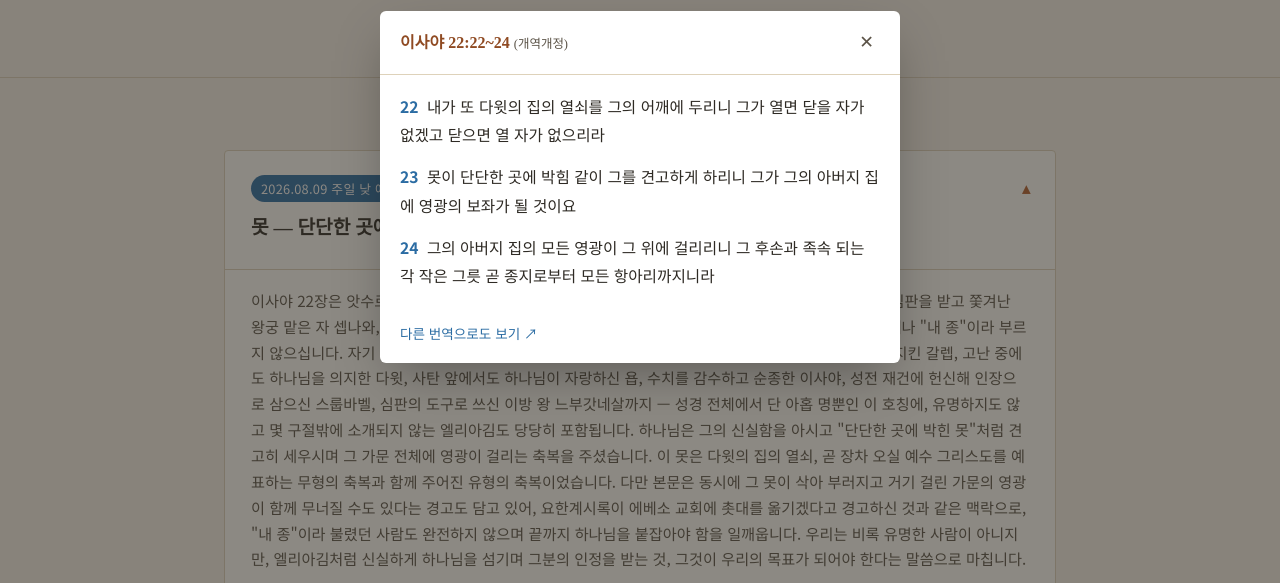
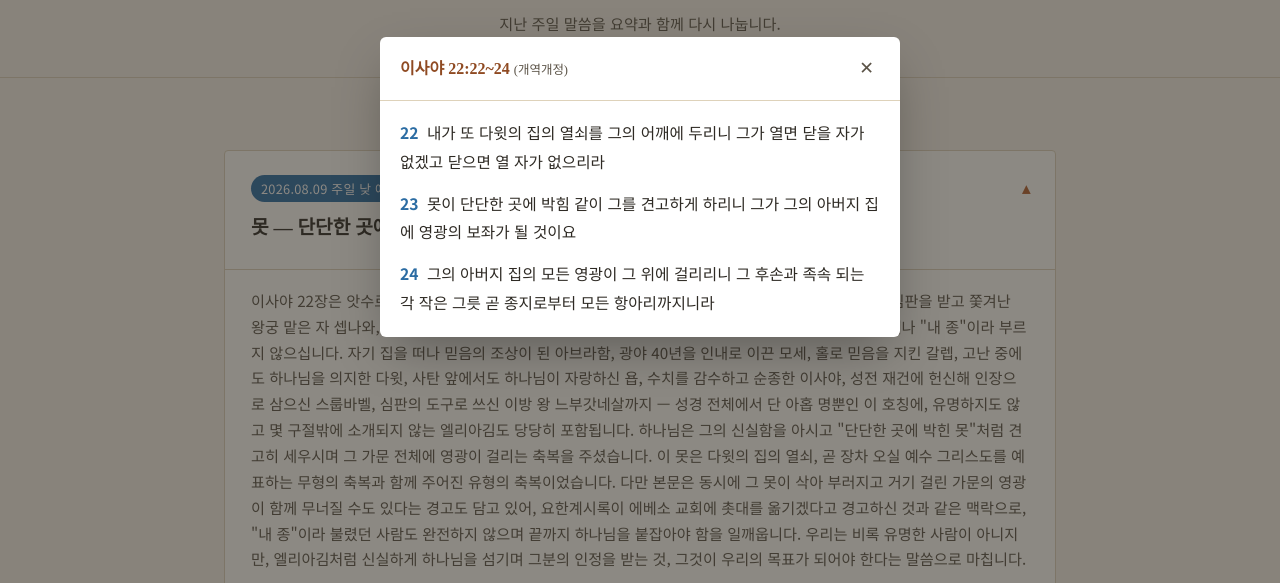
Before and after one commit to David-jumaum/jumaum-church, a plain HTML site: page sermons.html in a window 1280 px wide. Both pictures are taken after a click on the button "이사야 22:22~24 (본문 보기)". Shown: the part 213-796 px from the top of the page. Drawn offline with Linux system fonts and the light colour scheme.

Commit message:
Add files via upload

```diff
--- a/sermons.html
+++ b/sermons.html
@@ -8,7 +8,7 @@
 <link rel="preconnect" href="https://fonts.googleapis.com">
 <link rel="preconnect" href="https://fonts.gstatic.com" crossorigin>
 <link href="https://fonts.googleapis.com/css2?family=Noto+Serif+KR:wght@500;700&family=Noto+Sans+KR:wght@400;500;700&display=swap" rel="stylesheet">
-<link rel="stylesheet" href="styles.css?v=2">
+<link rel="stylesheet" href="styles.css?v=3">
 </head>
 <body>
 
@@ -75,12 +75,11 @@
           <span>이사야 22:22~24 <small>(개역개정)</small></span>
           <button type="button" class="verse-modal-close" aria-label="닫기">✕</button>
         </div>
-        <div class="verse-modal-body">
+        <div class="verse-modal-body verse-modal-body-last">
           <p><b>22</b> 내가 또 다윗의 집의 열쇠를 그의 어깨에 두리니 그가 열면 닫을 자가 없겠고 닫으면 열 자가 없으리라</p>
           <p><b>23</b> 못이 단단한 곳에 박힘 같이 그를 견고하게 하리니 그가 그의 아버지 집에 영광의 보좌가 될 것이요</p>
           <p><b>24</b> 그의 아버지 집의 모든 영광이 그 위에 걸리리니 그 후손과 족속 되는 각 작은 그릇 곧 종지로부터 모든 항아리까지니라</p>
         </div>
-        <a class="verse-modal-link" href="https://chowon.in/bible/NKRV/isa/22/22,23,24" target="_blank" rel="noopener">다른 번역으로도 보기 ↗</a>
       </dialog>
     </div>
   </div>
@@ -95,6 +94,6 @@
   </div>
 </footer>
 
-<script src="script.js?v=2"></script>
+<script src="script.js?v=3"></script>
 </body>
 </html>
--- a/styles.css
+++ b/styles.css
@@ -239,11 +239,10 @@ section + section{border-top:1px solid var(--line);}
 }
 .verse-modal-close:hover{color:var(--ink);}
 .verse-modal-body{padding:18px 20px 4px;}
+.verse-modal-body.verse-modal-body-last{padding-bottom:20px;}
 .verse-modal-body p{margin:0 0 14px;font-size:.98rem;line-height:1.8;color:var(--ink);}
+.verse-modal-body p:last-child{margin-bottom:0;}
 .verse-modal-body p b{color:var(--blue);margin-right:4px;}
-.verse-modal-link{
-  display:block;padding:14px 20px 18px;font-size:.85rem;color:var(--blue);
-}
 .sermon-card h3{font-size:1.2rem;color:var(--ink);margin:0;}
 .sermon-card .sermon-body{padding:0 26px 26px;border-top:1px solid var(--line);}
 .sermon-card .sermon-body p.summary{margin:18px 0 14px;font-size:.95rem;color:var(--ink-soft);}
```
Also changed, not shown: index.html (+2 -2 lines), links.html (+2 -2 lines), serve.html (+2 -2 lines), worship.html (+2 -2 lines).
